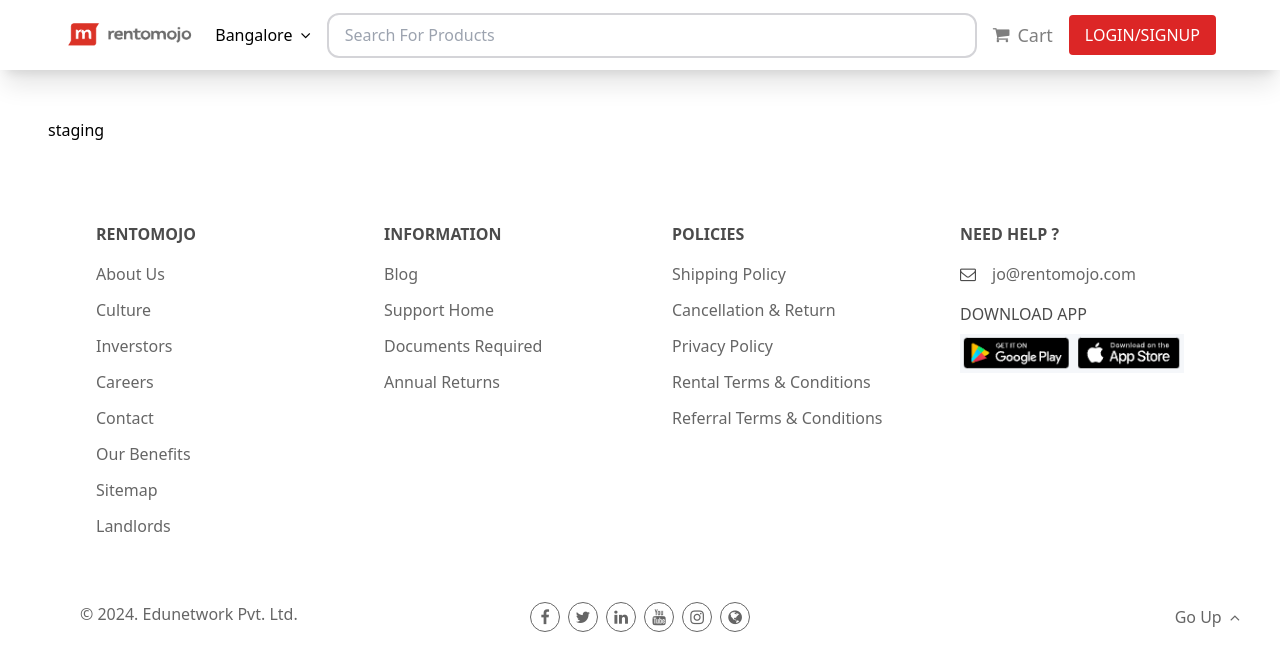
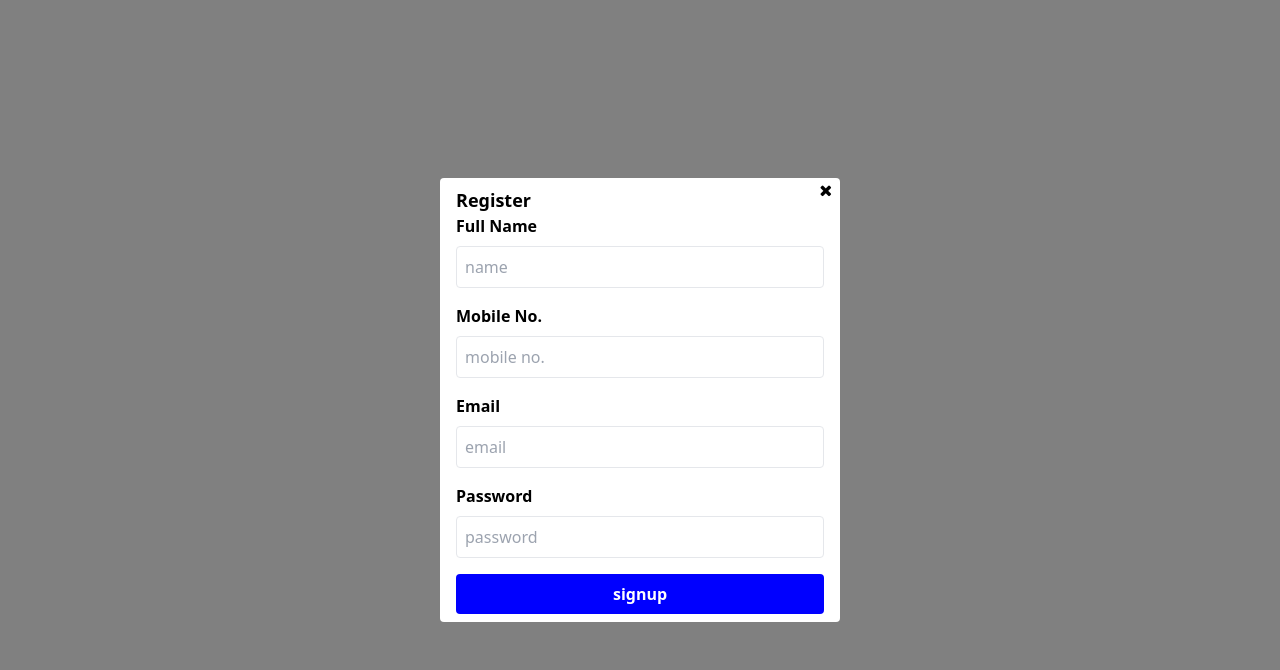
Before and after one commit to KaleemUllah700/rentmojo, a React (Create React App) app: page / in a window 1280 px wide. Both pictures are taken after a click on the button "LOGIN/SIGNUP". Shown: the top 670 px of the page. Built offline with nearby package versions, Linux system fonts and the light colour scheme.

Commit message:
modal updated

```diff
--- a/src/components/shared/layout/index.jsx
+++ b/src/components/shared/layout/index.jsx
@@ -1,7 +1,11 @@
 import Button from '../button'
 import { Link } from 'react-router-dom'
 import Logo from '../logo'
+import {useState} from 'react'
+import Modal from '../modal'
 const Layout = ({children})=>{
+
+const [open, setOpen] = useState(false)
 
 const menus = [
     {
@@ -121,7 +125,7 @@
                     <i className="fa fa-shopping-cart"></i>
                     <span>Cart</span>
                 </button>
-                <Button size='small' variant='solid' color='danger'>LOGIN/SIGNUP</Button>
+                <Button size='small' variant='solid' color='danger' onClick={()=>setOpen(true)} >LOGIN/SIGNUP</Button>
             </nav>
             <section className="p-4">
                 <h1 className='p-8'>staging</h1>
@@ -196,6 +200,36 @@
                     </div>
                 </div>
             </footer>
+            <Modal
+                open={open}
+                close={()=>setOpen(false)}
+                title='Register'
+                footer={false}
+            >
+                <form>
+                    <div className='flex flex-col gap-4'>
+                        <div className='flex flex-col gap-2'>
+                            <label className='text-md font-semibold'>Full Name</label>
+                            <input type="text" name="fullname" className='w-full border rounded p-2' placeholder='name' required />
+                        </div>
+                        <div className='flex flex-col gap-2'>
+                            <label className='text-md font-semibold'>Mobile No.</label>
+                            <input type="number" name="number" className='w-full border rounded p-2' placeholder='mobile no.' required />
+                        </div>
+                        <div className='flex flex-col gap-2'>
+                            <label className='text-md font-semibold'>Email</label>
+                            <input type="email" name="email" className='w-full border rounded p-2' placeholder='email' required />
+                        </div>
+                        <div className='flex flex-col gap-2'>
+                            <label className='text-md font-semibold'>Password</label>
+                            <input type="password" name="password" className='w-full border rounded p-2' placeholder='password' required />
+                        </div>
+                        <button className='w-full bg-[blue] rounded p-2'>
+                            <input type="submit" value="signup" className='text-white font-semibold text-md' />
+                        </button>
+                    </div>
+                </form>
+            </Modal>
         </div>
     )
 }
--- a/src/components/shared/modal/index.jsx
+++ b/src/components/shared/modal/index.jsx
@@ -8,7 +8,7 @@
 */
 import Button from '../button'
 
-const Modal = ({open=true, showTitle=true, title="Modal Title", description="Modal content Here", footer="true"})=>{
+const Modal = ({open=false, close, showTitle=true, title="Modal Title", children="Modal content Here", footer="true"})=>{
     return (
         <>
             {
@@ -17,7 +17,7 @@
                 <div className="animate__animated animate__zoomIn relative w-[400px] bg-[white] py-2 px-4 rounded">
                     <button className='absolute top-0 right-2'>
                         <div>
-                            <i className='fa fa-close'></i>
+                            <i className='fa fa-close' onClick={close}></i>
                         </div>
                     </button>
                     {
@@ -25,13 +25,13 @@
                     }
                         <div className='flex flex-col gap-3'>
                             <p>
-                                {description}
+                                {children}
                             </p>
                             {
                                 footer &&
                                 <div className='flex gap-2 justify-end'>
                                     <Button size='small' color='success'>Ok</Button>
-                                    <Button size='small' color='danger'>Cancel</Button>
+                                    <Button size='small' color='danger' onClick={close}>Cancel</Button>
                                 </div>
                             }
                         </div>
```
